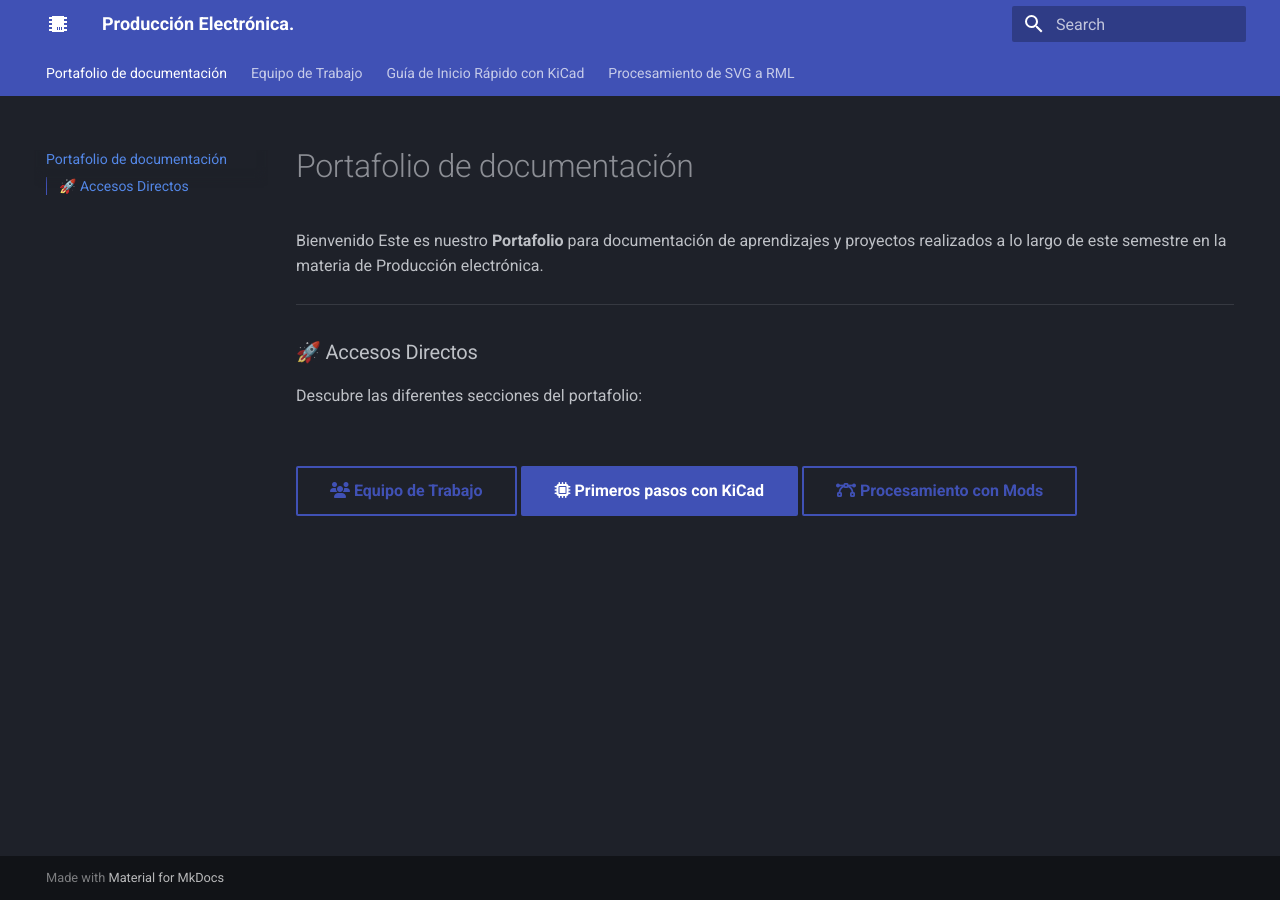
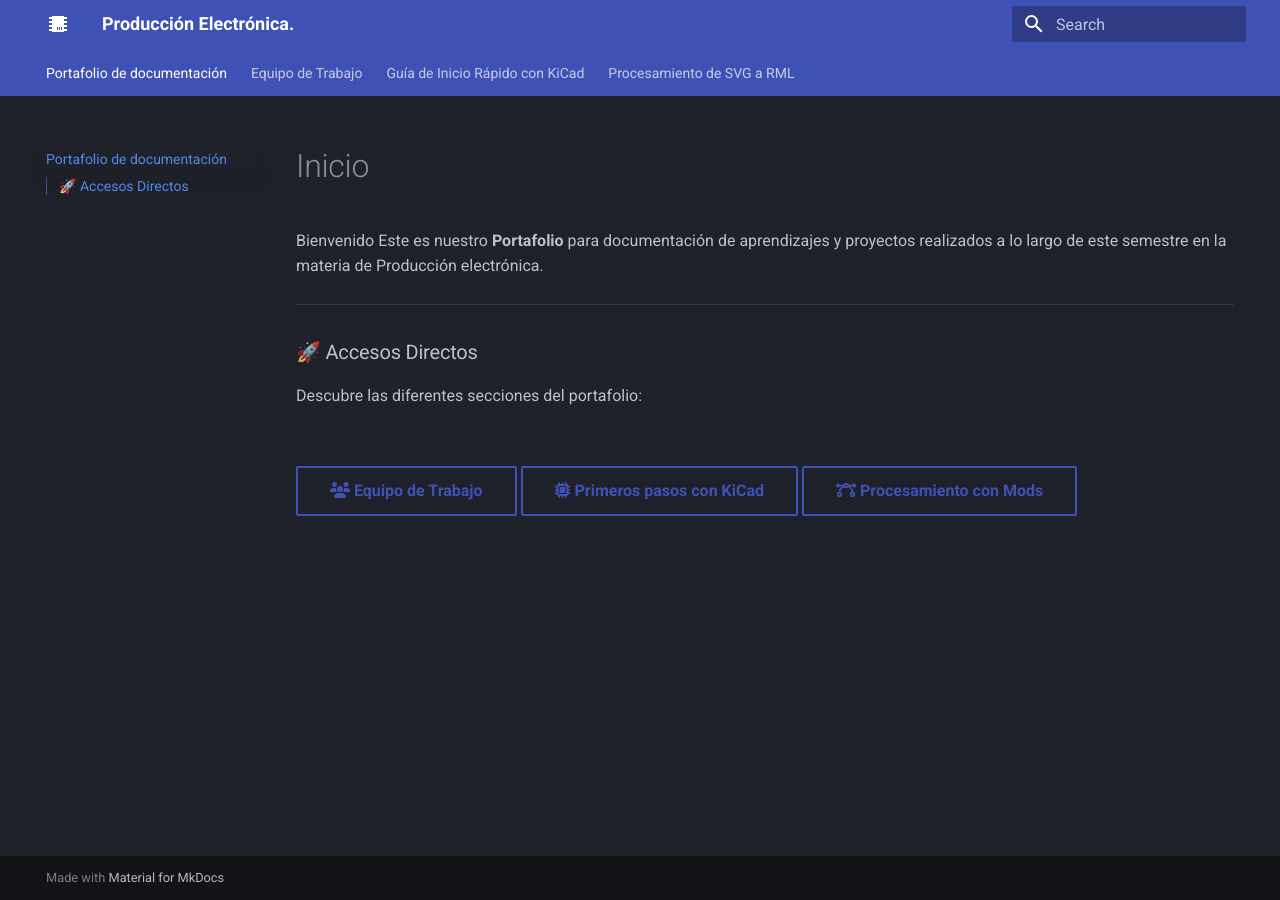
Before and after one commit to Joy-2307/Producci-n-Electr-nica-JIGR, an MkDocs documentation site: the page built from docs/index.md, in a window 1280 px wide. Built offline with MkDocs 1.6.1 and Material for MkDocs 9.7.7, drawn with Linux system fonts in a browser that asks for light colours.

Commit message:
Update index.md

```diff
--- a/docs/index.md
+++ b/docs/index.md
@@ -1,4 +1,4 @@
-# Portafolio de documentación
+# Inicio
 
 Bienvenido
 Este es nuestro **Portafolio** para documentación de aprendizajes y proyectos realizados a lo largo de este semestre en la materia de Producción electrónica.
@@ -11,5 +11,5 @@ Descubre las diferentes secciones del portafolio:
 <br>
 
 [<i class="fa-solid fa-users"></i> Equipo de Trabajo](Equipo de trabajo.md){ .md-button }
-[<i class="fa-solid fa-microchip"></i> Primeros pasos con KiCad](Primeros pasos Kicad.md){ .md-button .md-button--primary }
+[<i class="fa-solid fa-microchip"></i> Primeros pasos con KiCad](Primeros pasos Kicad.md){ .md-button }
 [<i class="fa-solid fa-bezier-curve"></i> Procesamiento con Mods](Mods CE.md){ .md-button }
```
